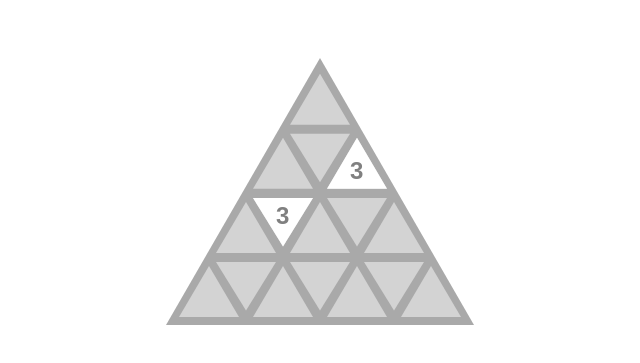
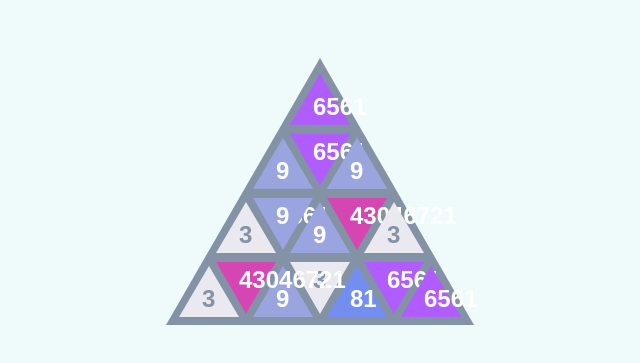
Before and after one commit to Ninja9000/177147, a plain HTML site: page index.html in a window 1280 px wide. Shown: the part 153-516 px from the top of the page, without its empty margins (328-968 px from the left). Drawn offline with Linux system fonts and the light colour scheme.

Commit message:
Pre-hiatus aesthetic work.
Add colors for more tiles and make slight theme adjustments. Reformat tile values represented in text. Fail.

```diff
--- a/index.html
+++ b/index.html
@@ -1,11 +1,13 @@
 <!DOCTYPE html>
 <html>
     <head>
+        <title>177147</title>
+        <meta name = "viewport" content = "width=device-width">
         <style>
-            html, body {
+            * {
                 width:  100%;
                 height: 100%;
-                background-color: "faf8ef";
+                background-color: #effafa;
             }
         </style>
     </head>
--- a/main.js
+++ b/main.js
@@ -6,7 +6,12 @@ c.height = window.innerHeight;
 var gridW = window.innerWidth;
 var gridH = window.innerHeight;
 
-ctx.fillStyle = "darkgray";
+let wait = true;
+
+let score = 0;
+let hScore = 0;
+
+ctx.fillStyle = "#8492a6";
 ctx.beginPath();
 ctx.moveTo(gridW / 2, gridH / 2 - 116 * Math.sqrt(3) + 4);
 ctx.lineTo(gridW / 2 - 154, gridH / 2 + 34 * Math.sqrt(3) + 11);
@@ -14,7 +19,16 @@ ctx.lineTo(gridW / 2 + 154, gridH / 2 + 34 * Math.sqrt(3) + 11);
 ctx.closePath();
 ctx.fill();
 
-/*window.addEventListener("keyup", event => {
+window.requestAnimFrame = (function() {
+    return window.requestAnimationFrame ||
+        function(callback) {
+        window.setTimeout(callback, 1000 / 60);
+    };
+})();
+
+window.addEventListener("keyup", event => {
+    if (wait == true) {
+        wait = false;
         if (event.keyCode === 65) {
             console.log("A was pressed");
         } else if (event.keyCode === 87) {
@@ -28,19 +42,14 @@ ctx.fill();
         } else if (event.keyCode === 90) {
             console.log("Z was pressed");
         }
-});*/
-
-window.requestAnimFrame = (function() {
-    return window.requestAnimationFrame ||
-        function(callback) {
-        window.setTimeout(callback, 1000 / 60);
-    };
-})();
+        wait = true;
+    }
+});
 
 function Tile(x, y) {
     this.value = 0;
     this.pos = [x, y];
-    this.color = "lightgray";
+    this.color = "#b4c8da";
 
     this.draw = function() {
         var evenSpace = (this.pos[0] + this.pos[1]) % 2 == 0;
@@ -49,7 +58,7 @@ function Tile(x, y) {
         ctx.beginPath();
 
         if (evenSpace) {
-            ctx.moveTo(gridW / 2 + this.pos[0] * 37, gridH / 2 - this.pos[1] * 37 * Math.sqrt(3) + 28 * Math.sqrt(3) + 7);
+            ctx.moveTo(gridW / 2 + this.pos[0] * 37, gridH / 2 - this.pos[1] * 37 * Math.sqrt(3) + 30 * Math.sqrt(3) + 7);
             ctx.lineTo(gridW / 2 + this.pos[0] * 37 - 30, gridH / 2 - this.pos[1] * 37 * Math.sqrt(3) + 7);
             ctx.lineTo(gridW / 2 + this.pos[0] * 37 + 30, gridH / 2 - this.pos[1] * 37 * Math.sqrt(3) + 7);
         } else {
@@ -62,24 +71,38 @@ function Tile(x, y) {
         ctx.fill();
 
         if (this.value != 0) {
-            ctx.fillStyle = "gray";
             ctx.font = "bold 18pt Arial";
+            this.recolor();
 
             if (evenSpace) {
-                ctx.fillText(this.value, gridW / 2 + this.pos[0] * 37 - 7, gridH / 2 - this.pos[1] * 37 * Math.sqrt(3) + 19 * Math.sqrt(3));
+                ctx.fillText(Math.pow(3, this.value), gridW / 2 + this.pos[0] * 37 - 7, gridH / 2 - this.pos[1] * 37 * Math.sqrt(3) + 19 * Math.sqrt(3));
             } else {
-                ctx.fillText(this.value, gridW / 2 + this.pos[0] * 37 - 7, gridH / 2 - this.pos[1] * 37 * Math.sqrt(3) + 30 * Math.sqrt(3));
+                ctx.fillText(Math.pow(3, this.value), gridW / 2 + this.pos[0] * 37 - 7, gridH / 2 - this.pos[1] * 37 * Math.sqrt(3) + 30 * Math.sqrt(3));
             }
         }
     };
 
     this.recolor = function() {
-        this.color = "white";
+        ctx.fillStyle = "white";
+        if (this.value == 1) {
+            this.color = "#e9e9ef";
+            ctx.fillStyle = "#8492a6";
+        } else if (this.value == 2) {
+            this.color = "#9aa4de";
+        } else if (this.value == 4) {
+            this.color = "#738ef1";
+        } else if (this.value == 8) {
+            this.color = "#b05cff";
+        } else if (this.value == 16) {
+            this.color = "#d646b2";
+        } else if (this.value == 32) {
+            this.color = "#ee6473";
+        }
     }
 
     this.realize = function() {
-        this.value = Math.pow(3, Math.round(Math.random()) + 1);
-        this.color = "white";
+        this.value = Math.pow(2, Math.round(Math.random() * 4));
+        this.recolor();
         this.draw();
     }
 
@@ -93,31 +116,37 @@ let i = 0;
 
 for (let x = -3; x < 4; x++) {
     tiles[i] = new Tile(x, 0);
-    tiles[i].draw();
+    tiles[i].realize();
     i++;
 }
 
 for (let x = -2; x < 3; x++) {
     tiles[i] = new Tile(x, 1);
-    tiles[i].draw();
+    tiles[i].realize();
     i++;
 }
 
 for (let x = -1; x < 2; x++) {
     tiles[i] = new Tile(x, 2);
-    tiles[i].draw();
+    tiles[i].realize();
     i++;
 }
 
 tiles[i] = new Tile(0, 3);
-tiles[i].draw();
+tiles[i].realize();
 
 a = Math.round(Math.random() * 14) + 1;
-b = Math.round(Math.random() * 14) + 1;
+b = a
+c = b
 
 while (a == b) {
     b = Math.round(Math.random() * 14) + 1;
 }
 
+while (a == c || b == c) {
+    c = Math.round(Math.random() * 14) + 1;
+}
+
 tiles[a].realize();
 tiles[b].realize();
+tiles[c].realize();
```
Also changed, not shown: 1 other file. Lines whose indentation alone changed are shown as unchanged.
